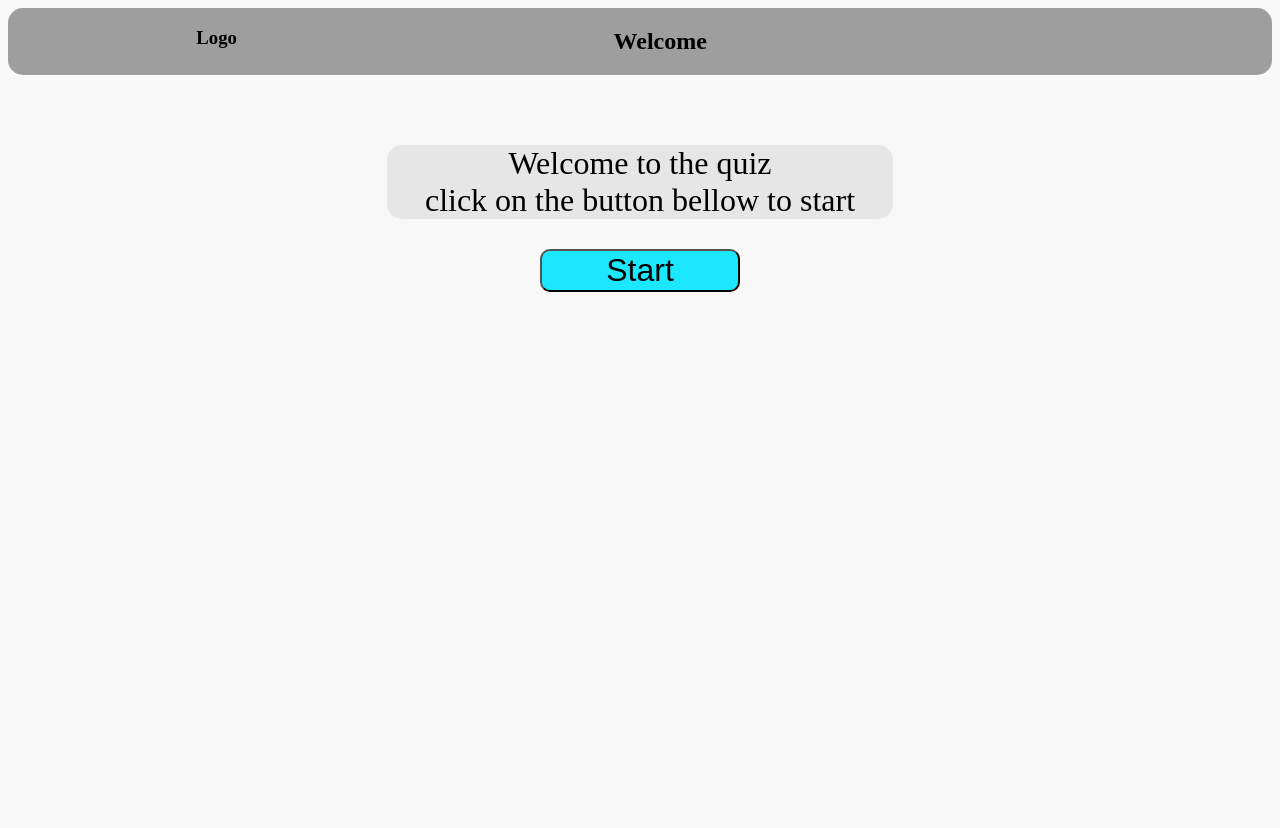
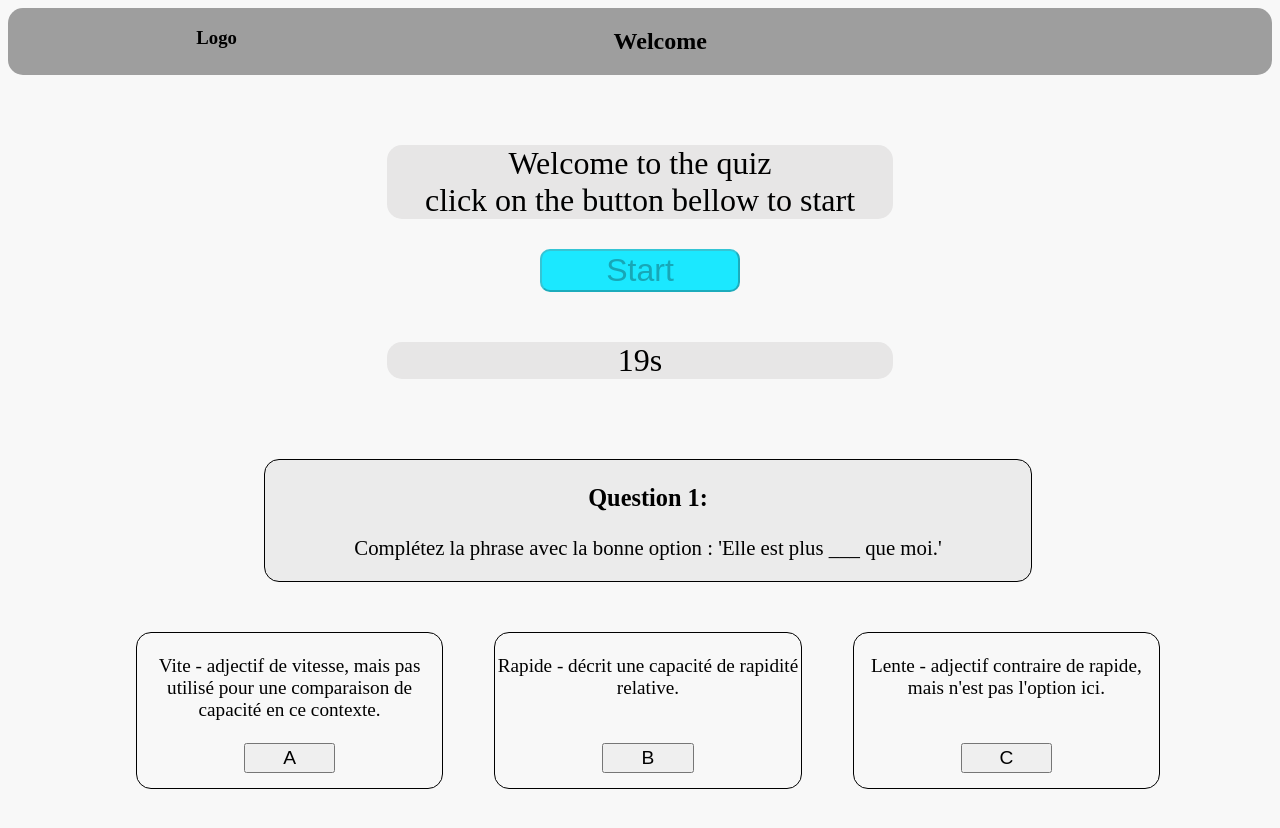
Before and after one commit to Younes-imouga/Brief-5, a plain HTML site: page index.html in a window 1280 px wide. Both pictures are taken after a click on the button "Start". Before the commit the page ends 800 px from the top, so only its background shows below. Drawn offline with Linux system fonts and the light colour scheme.

Commit message:
fixed an unexpected error

```diff
--- a/script.js
+++ b/script.js
@@ -1,25 +1,25 @@
 const quiz = [
-    { question: "What does “ça me manque” mean?", response1: "I don’t want it – Incorrect; “ça me manque” relates to missing something, not rejection.", response2: "I miss it – Expresses longing for something, literally “it is missing to me.”", response3: "I have it – Does not relate to possession; it’s about the absence of something.", answer: 2 },
-    { question: "What’s the correct way to say “I will go” in French?", response1: "Je vais aller – Present continuous meaning “I’m going to go” but less definitive.", response2: "Je suis allé – Past form meaning “I went,” not related to future intention.", response3: "J’irai – Future form of “aller” meaning “I will go” with an emphasis on future intent.", answer: 3 },
-    { question: "Which expression means “I can’t believe it”?", response1: "Je n’en reviens pas – Common expression to express disbelief or surprise at something.", response2: "Je n’y pense pas – Means “I’m not thinking about it,” not disbelief.", response3: "Je ne le fais pas – Means “I don’t do it”; doesn’t convey disbelief.", answer: 1 },
-    { question: "What does “faire la grasse matinée” mean?", response1: "To have a lazy day – Close but incorrect; it’s more specifically about sleeping late.", response2: "To sleep in – Refers to staying in bed late, literally “to make a fat morning.”", response3: "To eat breakfast – Not related; it means relaxing in bed, not eating.", answer: 2 },
-    { question: "What’s the meaning of “C’est dommage”?", response1: "That’s amazing – Opposite of regret; “dommage” implies sadness or disappointment.", response2: "That’s too bad – Used to express regret or disappointment about a situation.", response3: "That’s funny – Incorrect, as “dommage” has no humor; it conveys regret.", answer: 2 },
-    { question: "What does “il pleut des cordes” mean?", response1: "It’s windy – Incorrect, as it describes rain and not wind intensity.", response2: "It’s raining heavily – A French idiom comparing heavy rain to falling ropes.", response3: "It’s snowing – This phrase only applies to rain, not snow.", answer: 2 },
-    { question: "What does “mettre les pieds dans le plat” mean?", response1: "To start cooking – Incorrect; it’s a social misstep, not culinary.", response2: "To make a blunder – Idiomatic for causing discomfort or awkwardness in conversation.", response3: "To dance – No connection; this idiom doesn’t relate to dancing.", answer: 2 },
-    { question: "How do you say “I have been working” in French?", response1: "Je travaille – Present tense, “I work” or “I am working” right now.", response2: "Je travaille depuis – Suggests an ongoing action starting in the past.", response3: "J’ai travaillé – Implies a completed action, meaning “I worked” in the past tense.", answer: 2 },
-    { question: "What does “être aux anges” mean?", response1: "To be overjoyed – Expresses a feeling of extreme happiness, like being in heaven.", response2: "To be confused – Incorrect; this idiom is about joy, not confusion.", response3: "To be afraid – Opposite; “aux anges” implies a state of bliss.", answer: 1 },
-    { question: "What is “se mettre au travail”?", response1: "To get to work – Refers to beginning or resuming a work-related task or activity.", response2: "To finish working – Not correct; it means to start, not finish, working.", response3: "To leave work – Incorrect, as it means to start, not end, work.", answer: 1 },
-    { question: "What does “tomber dans les pommes” mean?", response1: "To get angry – Incorrect; this idiom implies weakness, not anger.", response2: "To faint – French idiom used for passing out, literally “falling into apples.”", response3: "To cry – No relation to crying; it means fainting or losing consciousness.", answer: 2 },
-    { question: "Which word means “to improve” in French?", response1: "Aggraver – Means “to worsen,” opposite of improving.", response2: "Améliorer – Correct; this verb means to make something better.", response3: "Diminuer – Incorrect; it means “to reduce” or “to make smaller.”", answer: 2 },
-    { question: "What’s the meaning of “à l’aise”?", response1: "Comfortable – Means feeling relaxed or at ease in a situation.", response2: "Angry – Incorrect, as it doesn’t imply any negative feelings.", response3: "In pain – Incorrect; “à l’aise” conveys comfort, not discomfort.", answer: 1 },
-    { question: "What does “être crevé” mean?", response1: "To be exhausted – Slang for extreme tiredness, like saying “worn out.”", response2: "To be happy – Incorrect, as “crevé” implies fatigue, not happiness.", response3: "To be energized – Opposite meaning, since “crevé” implies fatigue.", answer: 1 },
-    { question: "What is the meaning of “ce n’est pas grave”?", response1: "It’s dangerous – Not correct; it’s a casual way of downplaying an issue.", response2: "It’s very important – Opposite meaning; “grave” here negates importance.", response3: "It’s not serious – Common way to reassure someone that something is minor.", answer: 3 },
-    { question: "What does “prêt à l’emploi” mean?", response1: "Easy to break – Incorrect; this phrase implies usability, not fragility.", response2: "Difficult to use – Opposite meaning, as it implies readiness for use.", response3: "Ready to use – Common phrase for something prepared for immediate use.", answer: 3 },
-    { question: "What is “c’est n’importe quoi”?", response1: "That’s awesome – Incorrect; it’s a negative phrase about something illogical.", response2: "That’s nonsense – Used to express disbelief or disdain toward something illogical.", response3: "That’s normal – Incorrect; implies something nonsensical, not standard.", answer: 2 },
-    { question: "What does “rendre visite à” mean?", response1: "To visit someone – Specifically means visiting people, not places or landmarks.", response2: "To take back – Incorrect; this is about visiting, not reclaiming items.", response3: "To arrive – Incorrect, as it implies meeting, not simply arriving.", answer: 1 },
-    { question: "Which phrase means “see you soon” in French?", response1: "À bientôt – Friendly way to express that you’ll meet again soon.", response2: "Salut – Informal greeting or goodbye, less specific about timing.", response3: "Au revoir – Common farewell, but less specific about meeting soon.", answer: 1 },
-    { question: "What does “faire d’une pierre deux coups” mean?", response1: "To make an effort – Incorrect; it implies efficiency, not effort alone.", response2: "To miss the target – Incorrect; it means achieving two things, not failing.", response3: "Kill two birds with one stone – French idiom meaning to achieve two goals at once.", answer: 3 }
-]
+    { question: "Quel mot signifie 'to eat' en français ?", response1: "Dormir - cela signifie se reposer en fermant les yeux pour récupérer de l'énergie. Il n'a rien à voir avec l'acte de consommer de la nourriture.", response2: "Manger - ce verbe est utilisé pour exprimer l'acte de consommer des aliments, ce qui est essentiel pour se nourrir et maintenir son énergie.", response3: "Parler - cela signifie communiquer avec des mots ou des gestes pour échanger des idées avec d'autres, sans lien direct avec l'alimentation.", answer: "2" },
+    { question: "Quel est le pronom sujet pour remplacer 'Marc et moi' ?", response1: "Ils - ce pronom est employé pour parler de plusieurs personnes sans inclure le locuteur, et est généralement utilisé pour un groupe masculin ou mixte.", response2: "Vous - un pronom formel utilisé pour s'adresser à une personne ou à un groupe de manière respectueuse, mais ne convient pas pour 'Marc et moi'.", response3: "Nous - ce pronom inclut le locuteur et au moins une autre personne, donc il remplace bien 'Marc et moi'.", answer: "3" },
+    { question: "Conjuguez le verbe avoir au présent pour 'nous'.", response1: "Ai - cette conjugaison est utilisée uniquement avec le pronom 'je' pour indiquer la possession, par exemple 'J'ai un livre', et ne s'applique pas à 'nous'.", response2: "Avez - la forme 'avez' est la conjugaison pour 'vous' au présent et est utilisée pour indiquer la possession pour une deuxième personne au singulier formel ou pluriel.", response3: "Avons - cette forme du verbe 'avoir' est utilisée avec 'nous' et indique que le groupe possède quelque chose, comme dans 'Nous avons des livres'.", answer: "3" },
+    { question: "Quelle est la bonne traduction de 'I am happy' en français ?", response1: "Je suis triste - cette phrase signifie le contraire d'être heureux. Elle exprime un sentiment de tristesse ou de mécontentement, donc elle ne traduit pas correctement 'I am happy'.", response2: "Je suis heureux - cette expression est utilisée pour exprimer un sentiment de bonheur ou de satisfaction et est la traduction correcte de 'I am happy'.", response3: "Je suis fatigué - cela indique un état d'épuisement physique, qui est lié à un manque d'énergie, mais ne traduit pas un sentiment de bonheur.", answer: "2" },
+    { question: "Quel est l'antonyme de 'grand' ?", response1: "Petit - ce mot est utilisé pour décrire quelque chose de petite taille ou de faible longueur, ce qui est l'opposé direct de 'grand'.", response2: "Joli - cela décrit la beauté ou l'esthétique, mais il n'a pas de relation directe avec la taille ou la longueur.", response3: "Long - ce mot fait référence à la dimension horizontale ou verticale d'un objet, mais ce n'est pas un antonyme de 'grand' dans le contexte de taille.", answer: "1" },
+    { question: "Quel verbe est utilisé pour dire 'to go' en français ?", response1: "Manger - signifie consommer de la nourriture pour se nourrir, sans rapport avec le déplacement ou le mouvement.", response2: "Aller - ce verbe est utilisé pour indiquer un mouvement d'un endroit à un autre, comme dans 'Je vais à l'école', correspondant au verbe 'to go'.", response3: "Vivre - cela signifie être en vie ou résider dans un endroit, mais ne décrit pas l'action de se déplacer d'un lieu à un autre.", answer: "2" },
+    { question: "Complétez la phrase : 'Il fait ___ aujourd'hui.'", response1: "Chaud - un terme pour décrire une température élevée, souvent ressenti en été.", response2: "Froid - un terme pour indiquer une température basse, typique en hiver.", response3: "Bon - ne correspond pas ici à un terme météorologique spécifique, mais pourrait être une impression générale.", answer: "1" },
+    { question: "Quel est le pronom relatif qui complète cette phrase : 'Le livre ___ est sur la table.' ?", response1: "Que - utilisé pour relier un complément d'objet direct au nom précédent, ici 'le livre'.", response2: "Qui - pronom sujet qui relie une phrase, mais pas le complément d'objet direct.", response3: "Dont - indique une relation de possession, mais ne correspond pas dans ce cas particulier.", answer: "1" },
+    { question: "Complétez la phrase : '___ tu veux venir ?'", response1: "Que - n'est pas adapté ici pour questionner sur un désir ou une volonté de venir.", response2: "Quand - utilisé pour interroger sur le moment, mais ici on parle de volonté de venir.", response3: "Pourquoi - utilisé pour demander la raison de quelque chose, ce qui est plus approprié dans ce cas.", answer: "2" },
+    { question: "Choisissez la conjugaison correcte du verbe 'être' pour 'il'.", response1: "Suis - forme pour 'je', comme dans 'Je suis heureux'.", response2: "Es - forme pour 'tu', comme dans 'Tu es gentil'.", response3: "Est - utilisé avec 'il', comme dans 'Il est content'.", answer: "3" },
+    { question: "Quel est l'adjectif pour décrire un objet qui a une bonne odeur ?", response1: "Mauvais - pour décrire quelque chose de désagréable, pas une odeur agréable.", response2: "Délicieux - qualifie le goût, pas directement une odeur.", response3: "Parfumé - pour décrire un objet ayant une odeur agréable, souvent utilisé pour des fleurs ou des parfums.", answer: "3" },
+    { question: "Que signifie l'expression 'avoir la pêche' ?", response1: "Être fatigué - indique un état de manque d'énergie, contraire à 'avoir la pêche'.", response2: "Être en forme - signifie être énergique et en bonne santé.", response3: "Être triste - sentiment opposé à un état énergique ou joyeux.", answer: "2" },
+    { question: "Comment dit-on 'I like to read' en français ?", response1: "J'aime lire - indique une préférence pour la lecture en général.", response2: "Je mange lire - combinaison incorrecte de verbes.", response3: "J'aime courir - indique une préférence pour une activité physique différente.", answer: "1" },
+    { question: "Complétez la phrase avec la bonne option : 'Elle est plus ___ que moi.'", response1: "Vite - adjectif de vitesse, mais pas utilisé pour une comparaison de capacité en ce contexte.", response2: "Rapide - décrit une capacité de rapidité relative.", response3: "Lente - adjectif contraire de rapide, mais n'est pas l'option ici.", answer: "2" },
+    { question: "Quel est l'intrus parmi ces mots ?", response1: "Voiture - un moyen de transport terrestre.", response2: "Bicyclette - un autre moyen de transport terrestre.", response3: "Avion - un moyen de transport aérien, différent des autres.", answer: "3" },
+    { question: "Quelle est la traduction de 'Thank you very much' en français ?", response1: "Merci beaucoup - pour exprimer sa gratitude de manière renforcée.", response2: "Je vous en prie - utilisé pour répondre à 'merci', signifiant 'de rien'.", response3: "Excusez-moi - pour attirer l'attention ou s'excuser.", answer: "1" },
+    { question: "Que signifie 'être dans la lune' ?", response1: "Être distrait - signifie être perdu dans ses pensées.", response2: "Être fatigué - possible, mais ce n'est pas la signification première.", response3: "Être heureux - ne décrit pas un état de distraction.", answer: "1" },
+    { question: "Quel est l'infinitif du verbe 'je mange' ?", response1: "Manger - forme de base pour exprimer l'action de manger.", response2: "Mange - conjugaison pour 'je', première personne du singulier.", response3: "Mangera - forme au futur pour une action à venir.", answer: "1" },
+    { question: "Que dit-on pour dire 'Good morning' en français ?", response1: "Bonsoir - pour 'good evening' ou 'good night'.", response2: "Bonjour - pour saluer quelqu'un le matin ou en début de journée.", response3: "Salut - forme plus informelle utilisée tout au long de la journée.", answer: "2" },
+    { question: "Complétez cette phrase : 'J'ai ___ livre.'", response1: "Un - pour désigner un seul objet masculin au singulier.", response2: "Des - pour plusieurs objets, mais ici il s'agit d'un seul.", response3: "Le - article défini, mais la phrase implique un article indéfini.", answer: "1" },
+];
 
 let rapport = JSON.parse(localStorage.getItem("rapport"));
 
@@ -39,7 +39,7 @@ function shuffle(array){
 
 
 let test = shuffle([...quiz]);
-let previousresults = JSON.parse(localStorage.getItem('result')) || { score: "empty", grade: "empty" };
+let previousresults = JSON.parse(localStorage.getItem('previousresults')) || { score: "empty", grade: "empty" };
 const startbtn = document.getElementById("start");
 const restartbtn = document.querySelector("#restart");
 const section = document.getElementById("quiz-section");
@@ -49,10 +49,10 @@ let pointscount = 0;
 let quizanswer;
 let selectedananswer = false;
 
-if (rapport.score !== "empty") {
+if (previousresults.score !== "empty") {
     const resultp = document.querySelector("#result-p");
     resultp.style.display = "block";
-    resultp.textContent = `You got ${rapport.score.score * 20}/${test.length} questions correct last time. Your grade was ${rapport.score.grade}.`;
+    resultp.textContent = `You got ${previousresults.score * 20}/${test.length} questions correct last time. Your grade was ${previousresults.grade}.`;
 }
 
 if (rapport) {
@@ -60,6 +60,8 @@ if (rapport) {
 }else{
     let rapport = {question: [], reponsecorrect: [], responseselected: [], reponse: [], score : {}};
 }
+
+
 
 startbtn.addEventListener("click", () => {
     timer();
@@ -222,11 +224,11 @@ function result() {
     document.getElementById("quiz").style.display = "none";
     document.getElementById("timer-p").style.display = "none";
 
-    let temp = { score, grade };
+    let temp = {score, grade};
     previousresults = temp;
-
     rapport.score = temp;
 
+    localStorage.setItem("previousresults", JSON.stringify(previousresults));
     localStorage.setItem("rapport", JSON.stringify(rapport));
 }
 
@@ -235,13 +237,22 @@ restartbtn.addEventListener("click", () => {
     questioncount = 0;
     test = shuffle([...quiz]);
 
+
     clearInterval(timerInterval);
-    document.getElementById("quiz").style.display = "block";
-    document.querySelector("#result-p").style.display = "none";
 
     section.style.display = "block";
     timer();
     setTimeout(() => {
+        document.getElementById("quiz").style.display = "block";
+        document.querySelector("#result-p").style.display = "none";
         displayquestions();
     }, 1000);
+
+
+    if (rapport) {
+        rapport = {question: [], reponsecorrect: [], responseselected: [], reponse: [], score : {}};
+    }else{
+        let rapport = {question: [], reponsecorrect: [], responseselected: [], reponse: [], score : {}};
+    }
+
 });
--- a/style.css
+++ b/style.css
@@ -63,6 +63,10 @@ header{
     width: 30%;
     border: 1px solid rgb(0, 0, 0);
     border-radius: 15px;
+    display: flex;
+    flex-direction: column;
+    justify-content: space-between;
+    align-items: center;
 }
 
 #response-div{
```
Also changed, not shown: rapport.html (+0 -1 lines).
